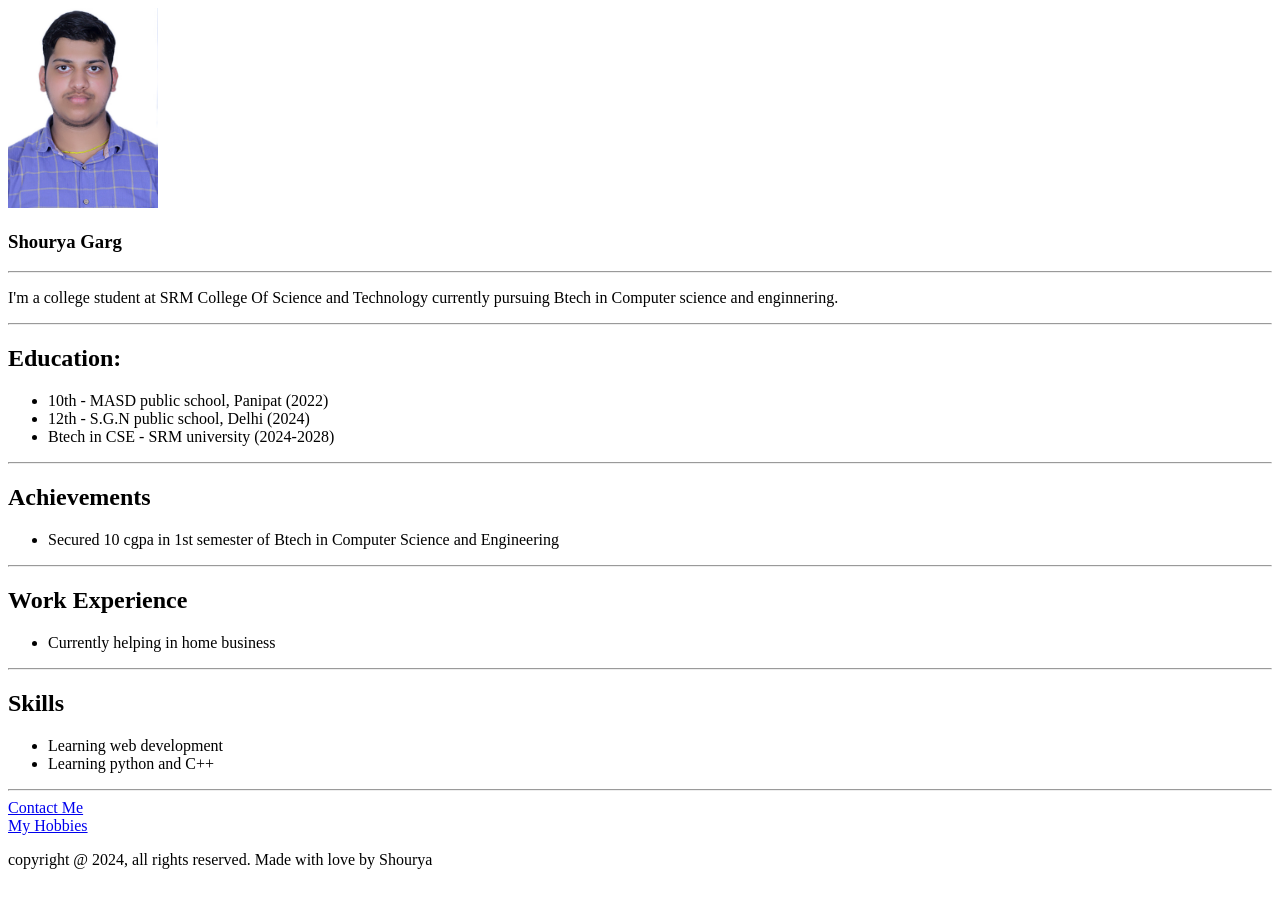
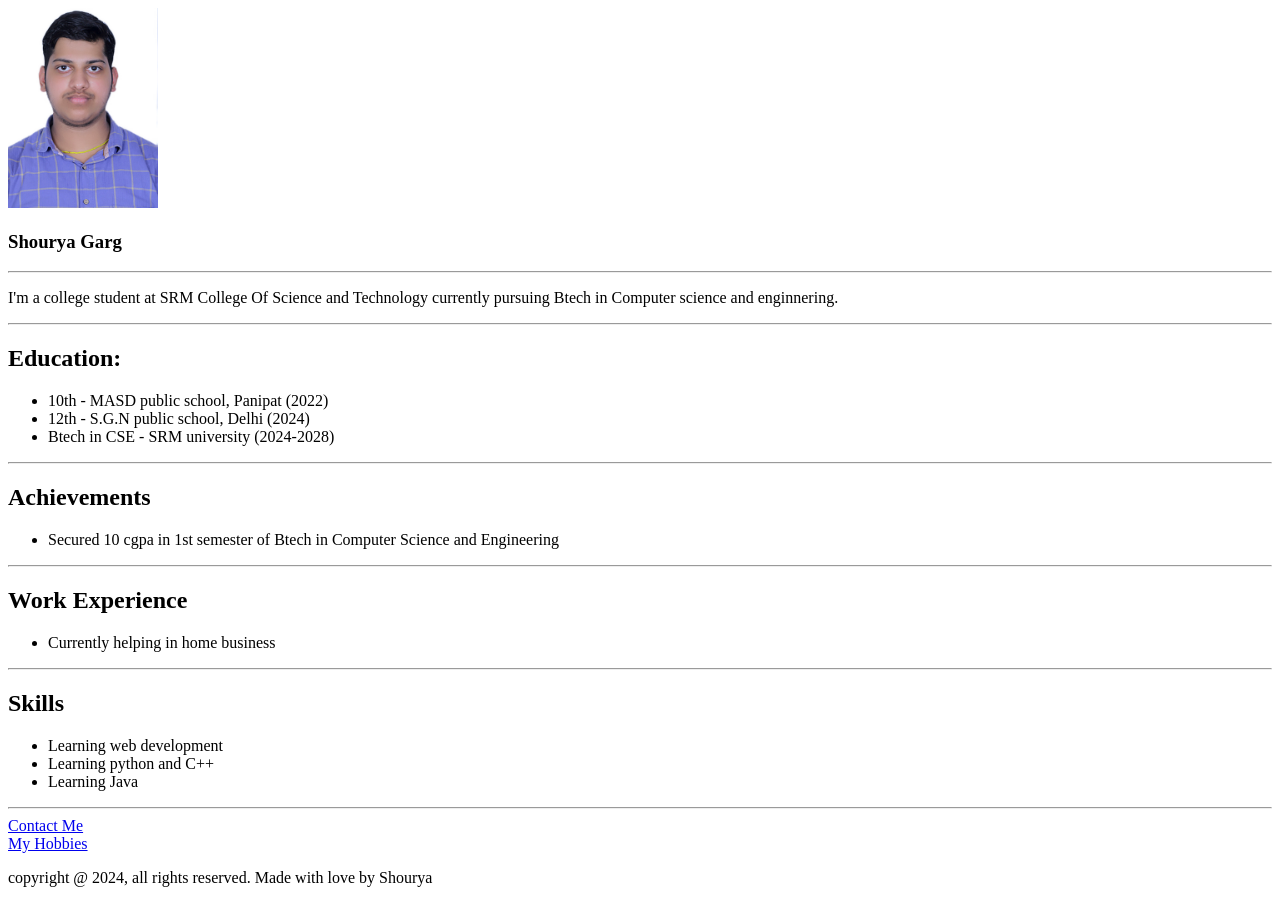
Before and after one commit to shou-1202/My-resume, a plain HTML site: page index.html in a window 1280 px wide. Drawn offline with Linux system fonts and the light colour scheme.

Commit message:
Update index.html

```diff
--- a/index.html
+++ b/index.html
@@ -31,6 +31,7 @@
     <ul>
         <li>Learning web development</li>
         <li>Learning python and C++</li>
+        <li>Learning Java</li>
     </ul>
     <hr />
     <a href="./public/contact.html">Contact Me</a>
```
